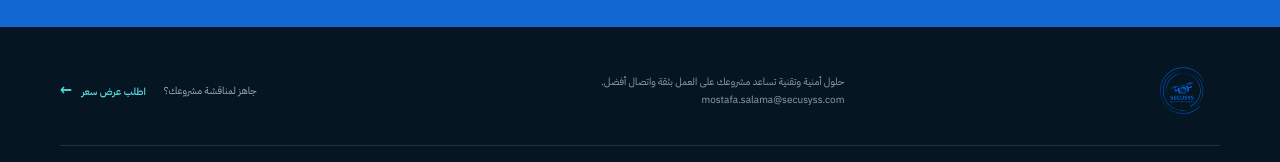
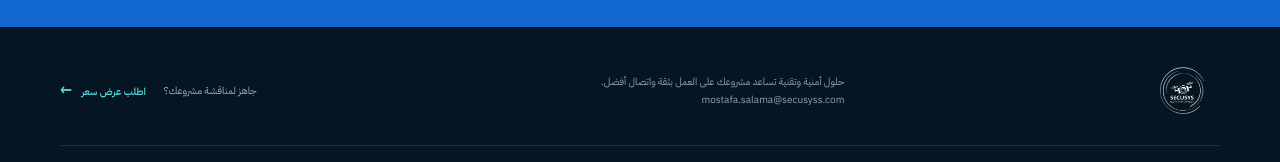
Before and after one commit to mustafaabusalama-svg/SECUSYS, a plain HTML site: page index.html in a window 1280 px wide. Shown: the part 6494-6656 px from the top of the page. Drawn offline with Linux system fonts and the light colour scheme.

Commit message:
Use white SECUSYS logo in footer

```diff
--- a/index.html
+++ b/index.html
@@ -184,7 +184,7 @@
   </main>
 
   <section class="bottom-cta" aria-labelledby="bottom-cta-title"><div class="container bottom-cta-inner"><div><span class="eyebrow eyebrow-light"><i></i> خطوتك التالية</span><h2 id="bottom-cta-title">تواصل معنا الآن</h2></div><div class="conversion-actions"><a class="button" href="tel:+966553123675"><svg class="button-icon"><use href="#icon-phone"/></svg>اتصل الآن</a><a class="button button-ghost" href="https://wa.me/966553123675" target="_blank" rel="noopener"><svg class="button-icon"><use href="#icon-whatsapp"/></svg>واتساب</a><a class="button button-light" href="#quote"><svg class="button-icon"><use href="#icon-quote"/></svg>اطلب عرض سعر</a></div></div></section>
-  <footer class="site-footer"><div class="container"><div class="footer-main"><a class="brand brand-footer" href="#top"><img class="brand-logo brand-logo-footer" src="assets/brand/secusys-logo-260.png" alt="شعار SECUSYS" width="112" height="72"></a><p>حلول أمنية وتقنية تساعد مشروعك على العمل بثقة واتصال أفضل.<br><a href="mailto:mostafa.salama@secusyss.com">mostafa.salama@secusyss.com</a></p><div class="footer-cta"><span>جاهز لمناقشة مشروعك؟</span><a href="#quote">اطلب عرض سعر <span aria-hidden="true">←</span></a></div></div><div class="footer-bottom"><span>© <span id="year">2026</span> SECUSYS. جميع الحقوق محفوظة.</span><div><a href="#services">الخدمات</a><a href="#projects">المشاريع</a><a href="#quote">تواصل معنا</a></div><span class="footer-location">شركة خدمات نظام الأمان · <a href="tel:+966553123675" dir="ltr">+966 55 312 3675</a></span></div></div></footer>
+  <footer class="site-footer"><div class="container"><div class="footer-main"><a class="brand brand-footer" href="#top"><img class="brand-logo brand-logo-footer" src="assets/brand/secusys-logo-white.png" alt="شعار SECUSYS" width="112" height="72"></a><p>حلول أمنية وتقنية تساعد مشروعك على العمل بثقة واتصال أفضل.<br><a href="mailto:mostafa.salama@secusyss.com">mostafa.salama@secusyss.com</a></p><div class="footer-cta"><span>جاهز لمناقشة مشروعك؟</span><a href="#quote">اطلب عرض سعر <span aria-hidden="true">←</span></a></div></div><div class="footer-bottom"><span>© <span id="year">2026</span> SECUSYS. جميع الحقوق محفوظة.</span><div><a href="#services">الخدمات</a><a href="#projects">المشاريع</a><a href="#quote">تواصل معنا</a></div><span class="footer-location">شركة خدمات نظام الأمان · <a href="tel:+966553123675" dir="ltr">+966 55 312 3675</a></span></div></div></footer>
   <div class="mobile-bar"><a href="tel:+966553123675"><svg class="button-icon"><use href="#icon-phone"/></svg>اتصل الآن</a><a href="https://wa.me/966553123675" target="_blank" rel="noopener"><svg class="button-icon"><use href="#icon-whatsapp"/></svg>واتساب</a><a href="#quote"><svg class="button-icon"><use href="#icon-quote"/></svg>عرض سعر</a></div>
   <script src="countdown.js" defer></script>
 </body>
```
Also changed, not shown: assets/brand/secusys-logo-white.png (added).
